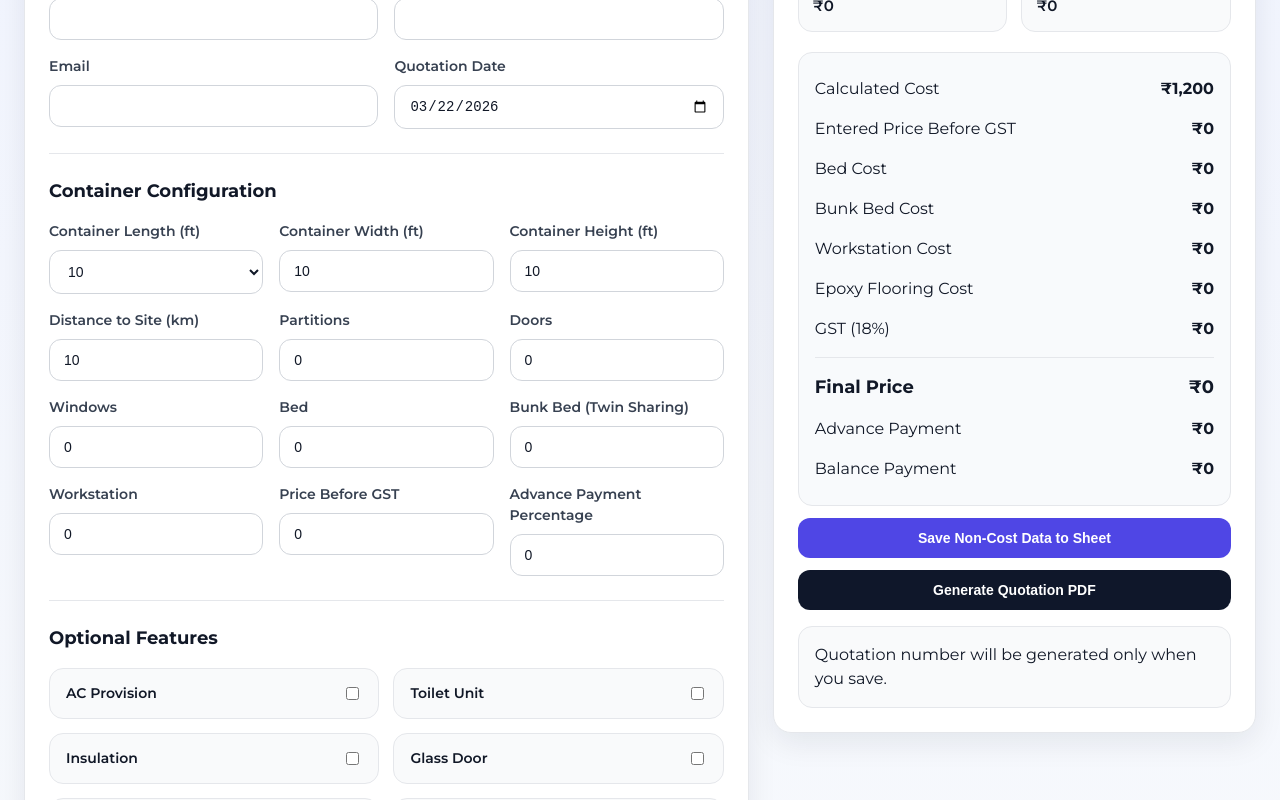
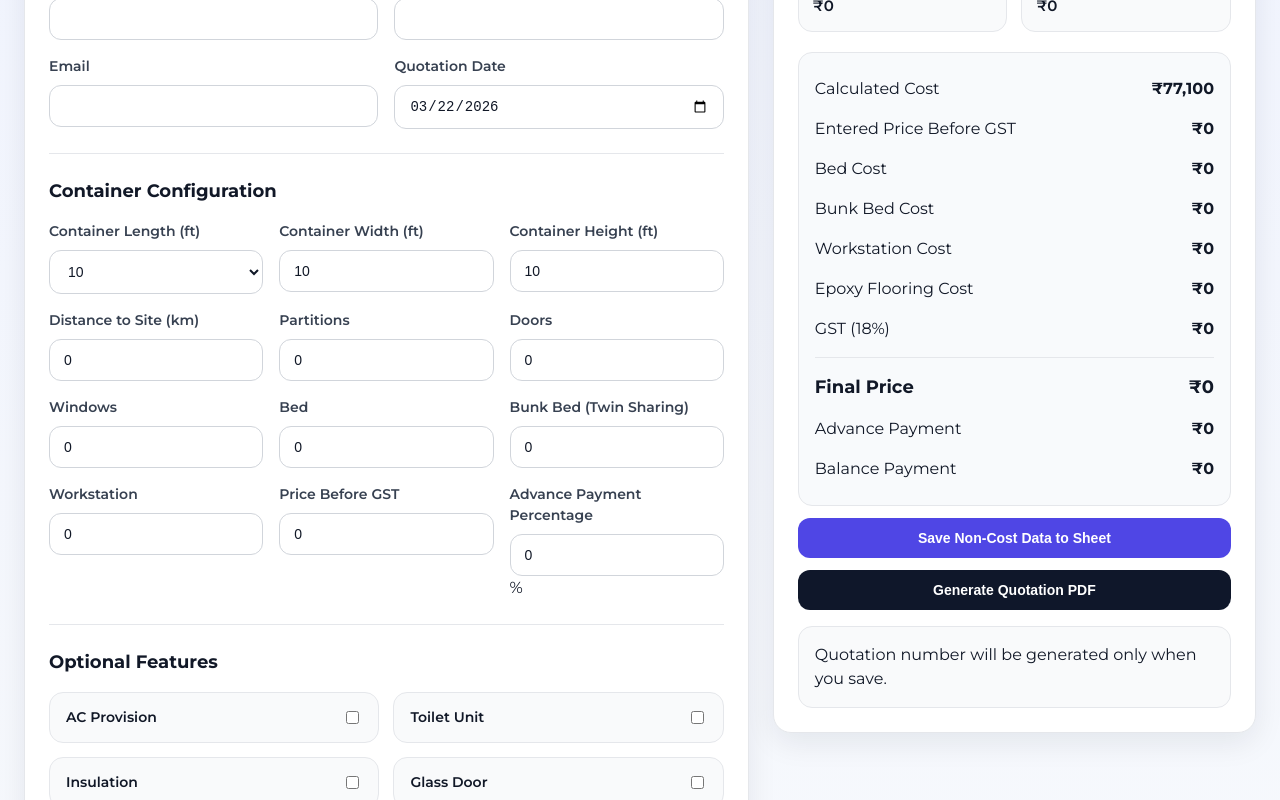
Before and after one commit to rkenterpriseamazon08-web/rk-quotation-app, a React (Vite) app: page / in a window 1280 px wide. Shown: the part 658-1458 px from the top of the page. Built offline with nearby package versions, Linux system fonts and the light colour scheme.

Commit message:
Adjust container dimensions and improve input for advance payment
Updated container dimensions and modified advance payment input.

```diff
--- a/src/App.jsx
+++ b/src/App.jsx
@@ -18,10 +18,10 @@ const initialForm = {
   contactNumber: "",
   email: "",
   notes: "",
-  containerLength: 0,
+  containerLength: 10,
   containerWidth: 10,
   containerHeight: 10,
-  distanceToSite: 10,
+  distanceToSite: 0,
   partitions: 0,
   doors: 0,
   windows: 0,
@@ -808,12 +808,23 @@ export default function App() {
                 value={form.priceBeforeGst}
                 onChange={(v) => setForm({ ...form, priceBeforeGst: v })}
               />
-              <Field
-                label="Advance Payment Percentage"
-                type="number"
-                value={form.advancePaymentPercentage}
-                onChange={(v) => setForm({ ...form, advancePaymentPercentage: v })}
-              />
+              <div className="field">
+  <label className="field-label">Advance Payment Percentage</label>
+  <div className="percentage-input-wrap">
+    <input
+      className="input"
+      type="number"
+      value={form.advancePaymentPercentage}
+      onChange={(e) =>
+        setForm({
+          ...form,
+          advancePaymentPercentage: safeNumber(e.target.value),
+        })
+      }
+    />
+    <span className="percentage-symbol">%</span>
+  </div>
+</div>
             </div>
 
             <div className="divider" />
```
